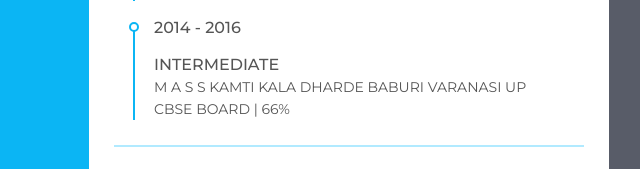
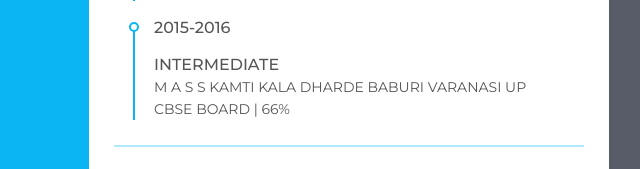
Before and after one commit to amanazm/newtonschoolminorproject, a plain HTML site: page Resume.html in a window 1280 px wide. Shown: the part 894-1063 px from the top of the page, 431-1071 px from the left. Drawn offline with Linux system fonts and the light colour scheme.

Commit message:
Update Resume.html

```diff
--- a/Resume.html
+++ b/Resume.html
@@ -177,7 +177,7 @@
                         </div>
                     </li>
                     <li>
-                        <div class="date">2014 - 2016</div>
+                        <div class="date">2015-2016</div>
                         <div class="info">
                             <p class="semi-bold">INTERMEDIATE</p>
                             <p> M A S S KAMTI KALA DHARDE BABURI VARANASI UP</p>
```
